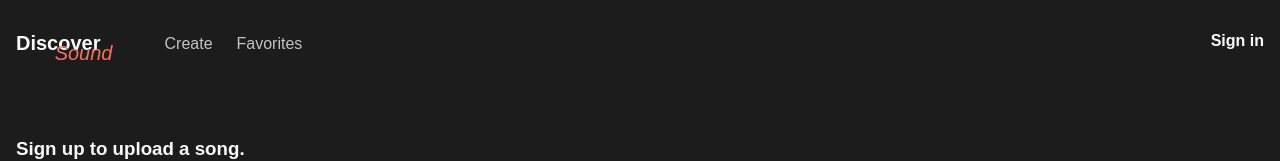
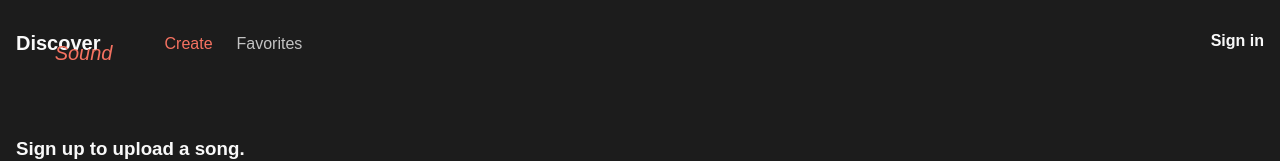
Before and after one commit to pgm-bramcriel/Discoversound, a Next.js app: page /create in a window 1280 px wide. Shown: the top 161 px of the page. Built offline with nearby package versions, Linux system fonts and the light colour scheme; no server answers.

Commit message:
added active nav tab

```diff
--- a/components/nav/NavItems.jsx
+++ b/components/nav/NavItems.jsx
@@ -1,13 +1,15 @@
 import Link from 'next/link'
+import { useRouter } from 'next/router';
 import React from 'react'
 import { NavItemsStyle, NavItemStyle } from './style'
 
 const NavItems = ({items}) => {
+  const router = useRouter();
   return (
     <NavItemsStyle>
       {items.map(item => {
         return (
-          <NavItemStyle key={item}>
+          <NavItemStyle className={`/${item}` === router.asPath ? 'active' : ''}key={item}>
             <Link href={`/${item}`}>
               {item}
             </Link>
--- a/components/nav/style/index.js
+++ b/components/nav/style/index.js
@@ -13,6 +13,10 @@ const NavStyle = styled.nav`
 const NavItemsStyle = styled.ul`
     text-transform: capitalize;
     display: flex;
+
+    .active {
+        color: ${color.accent};
+    }
 `
 
 const NavItemStyle = styled.li`
```
